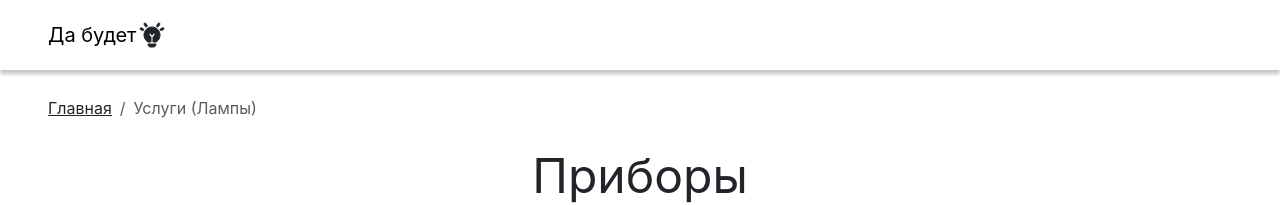
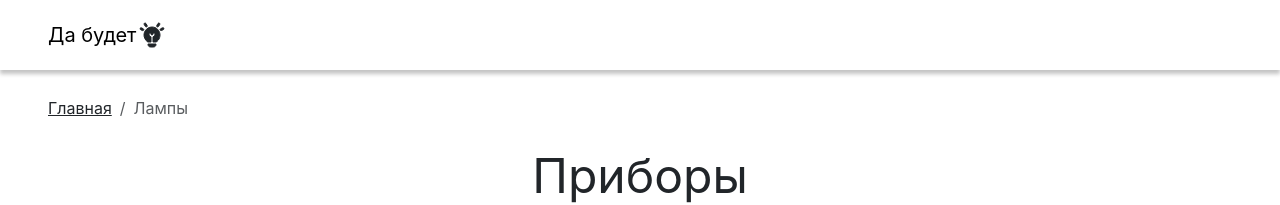
Before and after one commit to DeveloperMan313/dia-frontend, a React (Vite) app: page /lamps in a window 1280 px wide. Shown: the top 205 px of the page. Built offline with nearby package versions, Linux system fonts and the light colour scheme; no server answers.

Commit message:
Fix breadcrumbs nested a tags

```diff
--- a/src/components/Breadcrumbs.tsx
+++ b/src/components/Breadcrumbs.tsx
@@ -1,10 +1,11 @@
 import React from "react";
 import { Breadcrumb } from "react-bootstrap";
-import { Link, useLocation } from "react-router-dom";
+import { useLocation, useNavigate } from "react-router-dom";
+import { MouseEvent } from "react";
 
 const Breadcrumbs: React.FC = () => {
   const location = useLocation();
-  const pathnames = location.pathname.split("/").filter((x) => x);
+  const pathnames = ["", ...location.pathname.split("/").filter((x) => x)];
 
   const getBreadcrumbName = (pathname: string) => {
     if (pathname === "") return "Главная";
@@ -17,22 +18,28 @@ const Breadcrumbs: React.FC = () => {
 
   if (location.pathname == "/") return;
 
+  const navigate = useNavigate();
+
+  const onCrumbClick = (event: MouseEvent<HTMLElement>) => {
+    event.preventDefault();
+    navigate((event.currentTarget.children[0] as HTMLAnchorElement).pathname);
+  };
+
   return (
     <Breadcrumb className="breadcrumbs">
-      <Breadcrumb.Item className="breadcrumbs__item">
-        <Link to="/">Главная</Link>
-      </Breadcrumb.Item>
       {pathnames.map((name, index) => {
-        const routeTo = `/${pathnames.slice(0, index + 1).join("/")}`;
+        const routeTo = `/${pathnames.slice(1, index + 1).join("/")}`;
         const isLast = index === pathnames.length - 1;
 
-        return isLast ? (
-          <Breadcrumb.Item className="breadcrumbs__item" active key={routeTo}>
+        return (
+          <Breadcrumb.Item
+            className="breadcrumbs__item"
+            href={routeTo}
+            active={isLast}
+            key={index}
+            onClick={isLast ? undefined : onCrumbClick}
+          >
             {getBreadcrumbName(name)}
-          </Breadcrumb.Item>
-        ) : (
-          <Breadcrumb.Item className="breadcrumbs__item" key={routeTo}>
-            <Link to={routeTo}>{getBreadcrumbName(name)}</Link>
           </Breadcrumb.Item>
         );
       })}
```
